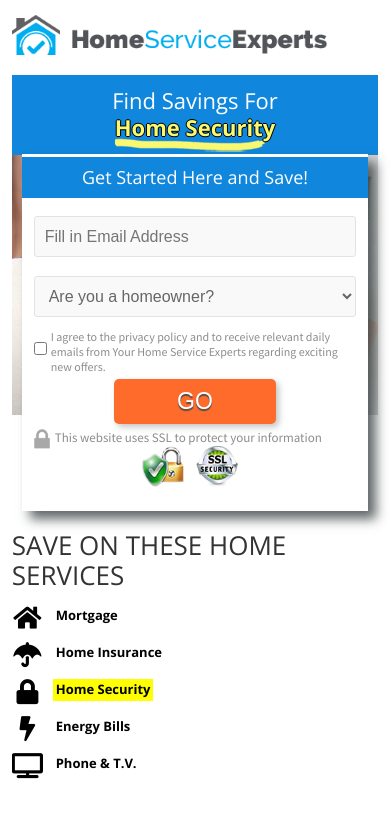
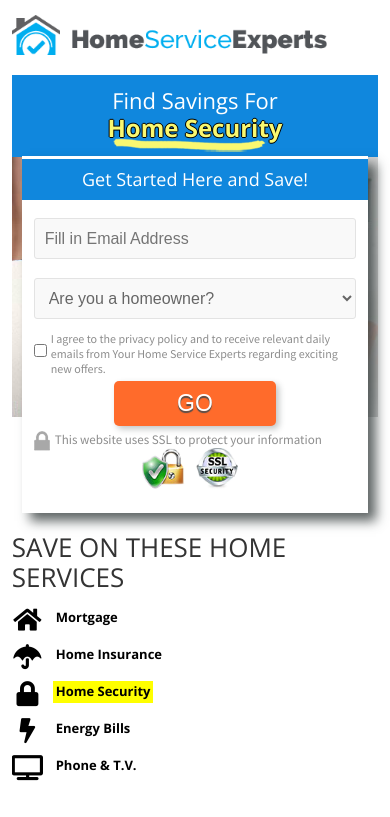
Before and after one commit to Russlascala/YHSE-HomeSec, a plain HTML site: page index.html in a window 390 px wide. Shown: the top 817 px of the page. Drawn offline with nearby package versions, Linux system fonts and the light colour scheme.

Commit message:
made font bigger for mobile

```diff
--- a/css/responsive.css
+++ b/css/responsive.css
@@ -250,7 +250,8 @@ footer{padding-bottom:50px;}
 
     .styled-txt{
         background-image: url(../images/underline-mobile.png)!important;
-        background-position: -6px 21px;
+        background-position: 2px 22px;
+        font-size: 24px;
     }
 }
 @media (max-width:550px) {
```
